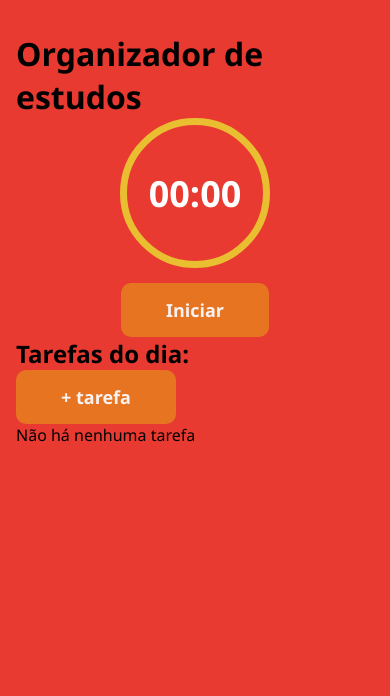
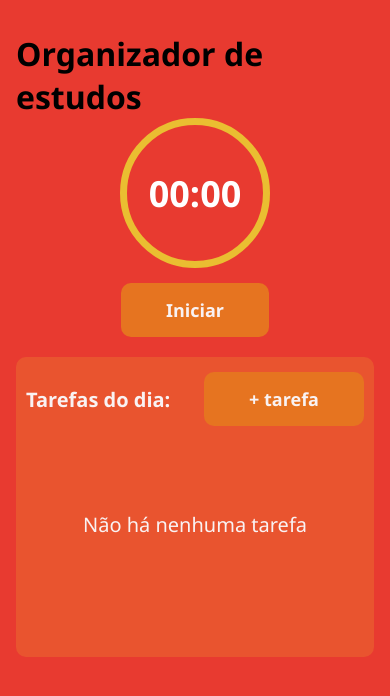
Before and after one commit to Diego-1D/pomo-task, a React (Create React App) app: page / in a window 390 px wide. Shown: the top 696 px of the page. Built offline with nearby package versions, Linux system fonts and the light colour scheme.

Commit message:
Modo responsivo do componente ToDoList

```diff
--- a/src/components/ToDoList/todolist.module.scss
+++ b/src/components/ToDoList/todolist.module.scss
@@ -1,12 +1,48 @@
-.todoList {
-    width: 100%;
-    height: auto;
+.todolist {
+    width: 50%;
+    min-height: 420px;
     border-radius: 10px;
     background-color: rgba(234, 190, 49, 0.2);
-    padding: 10px 5px;
+    padding: 15px 10px;
+    display: flex;
+    flex-direction: column;
 
+    @media screen and (max-width:769px) {
+        width: 100%;
+        margin-top: 20px;
+        min-height: 300px;
+    }
 
-    h2 {
-        color: #F9F2F3;
+    .header {
+        display: flex;
+        justify-content: space-between;
+        align-items: center;
+        margin-bottom: 15px;
+
+        h2 {
+            font-size: 24px;
+            color: #F9F2F3;
+
+            @media screen and (max-width:769px) {
+                font-size: 20px;
+            }
+        }
     }
+
+    .message {
+        flex: 0.8;
+        display: flex;
+        justify-content: center;
+        align-items: center;
+
+        label{
+            font-size: 26px;
+            color: #F9F2F3;
+
+            @media screen and (max-width:769px) {
+                font-size: 20px;
+            }
+        }
+    }
+
 }
```
